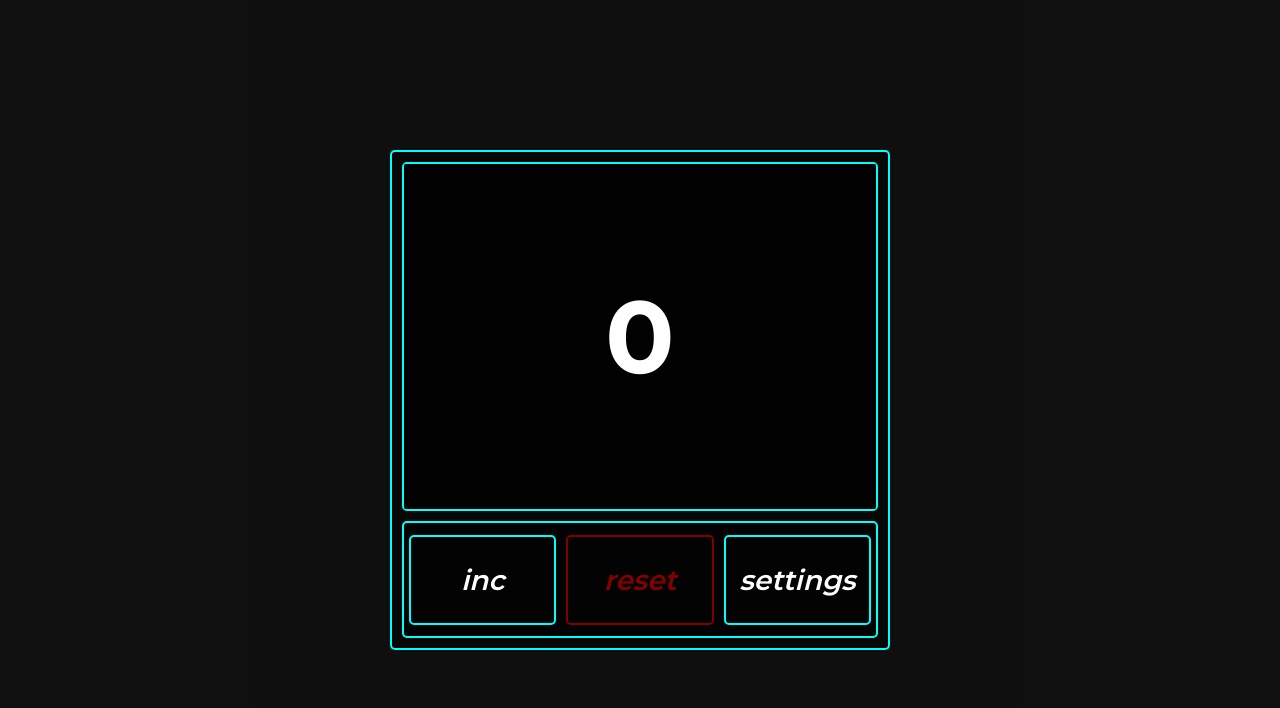
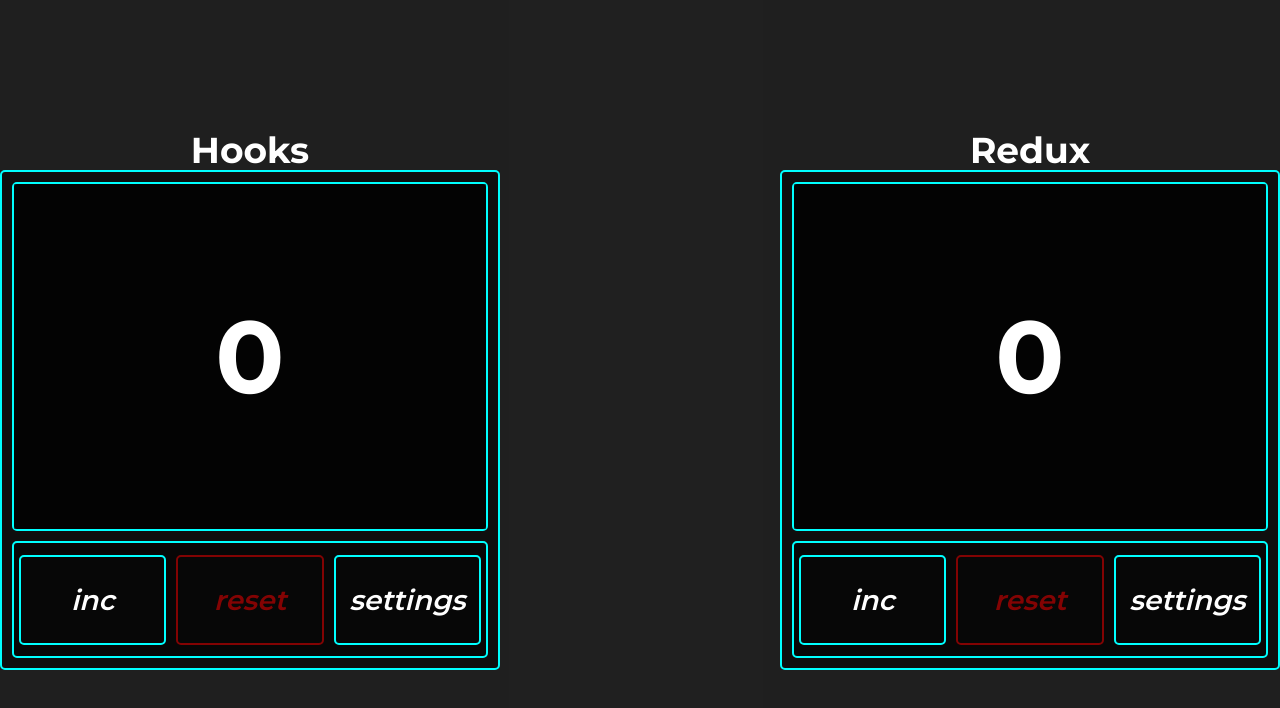
Before and after one commit to JI3BA/counter, a React (Create React App) app: page / in a window 1280 px wide. Shown: the top 708 px of the page. Built offline with nearby package versions, Linux system fonts and the light colour scheme.

Commit message:
Added second counter to change it on redux functional and fixed some styles, fix markup to App component

```diff
--- a/src/App.css
+++ b/src/App.css
@@ -1,6 +1,33 @@
 .App{
-    height: 100%;
     display: flex;
     justify-content: center;
     align-items: center;
+    background-color: transparent;
 }
+
+.container{
+    width: 1440px;
+    height: 700px;
+    display: flex;
+    justify-content: space-between;
+    align-items: center;
+    background-color: transparent;
+}
+
+.counter-container{
+    height: 100%;
+    display: flex;
+    flex-direction: column;
+    align-items: center;
+    justify-content: center;
+    background-color: transparent;
+}
+
+.counter__title{
+    color: #ffffff;
+    font-size: 36px;
+    font-weight: 700;
+    line-height: 40px;
+    height: 40px;
+    background-color: transparent;
+}
--- a/src/App.tsx
+++ b/src/App.tsx
@@ -5,7 +5,18 @@
 function App() {
   return (
     <div className="App">
-      <Counter />
+        <div className='container'>
+            <div className='counter-container'>
+                <h1 className='counter__title'>Hooks</h1>
+                <Counter />
+            </div>
+
+            <div className='counter-container'>
+                <h1 className='counter__title'>Redux</h1>
+                <Counter />
+            </div>
+
+        </div>
     </div>
   );
 }
```
